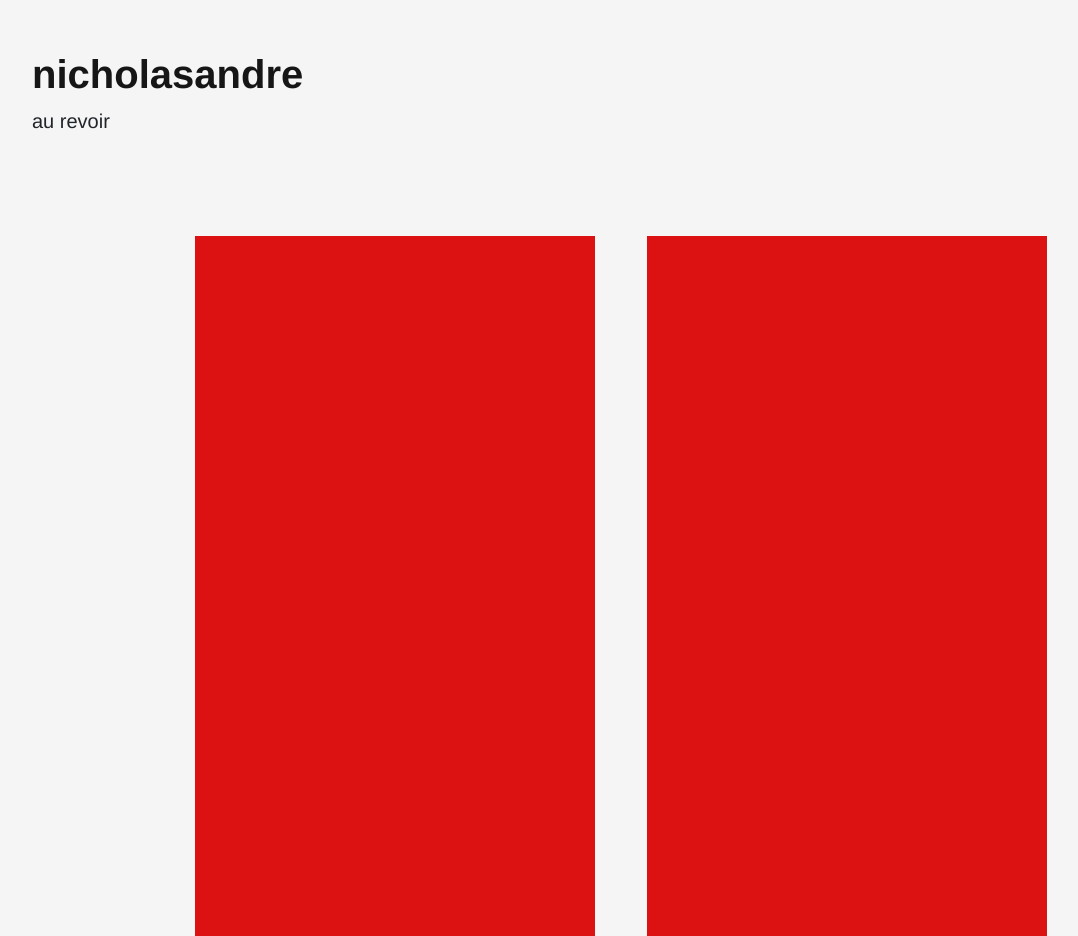
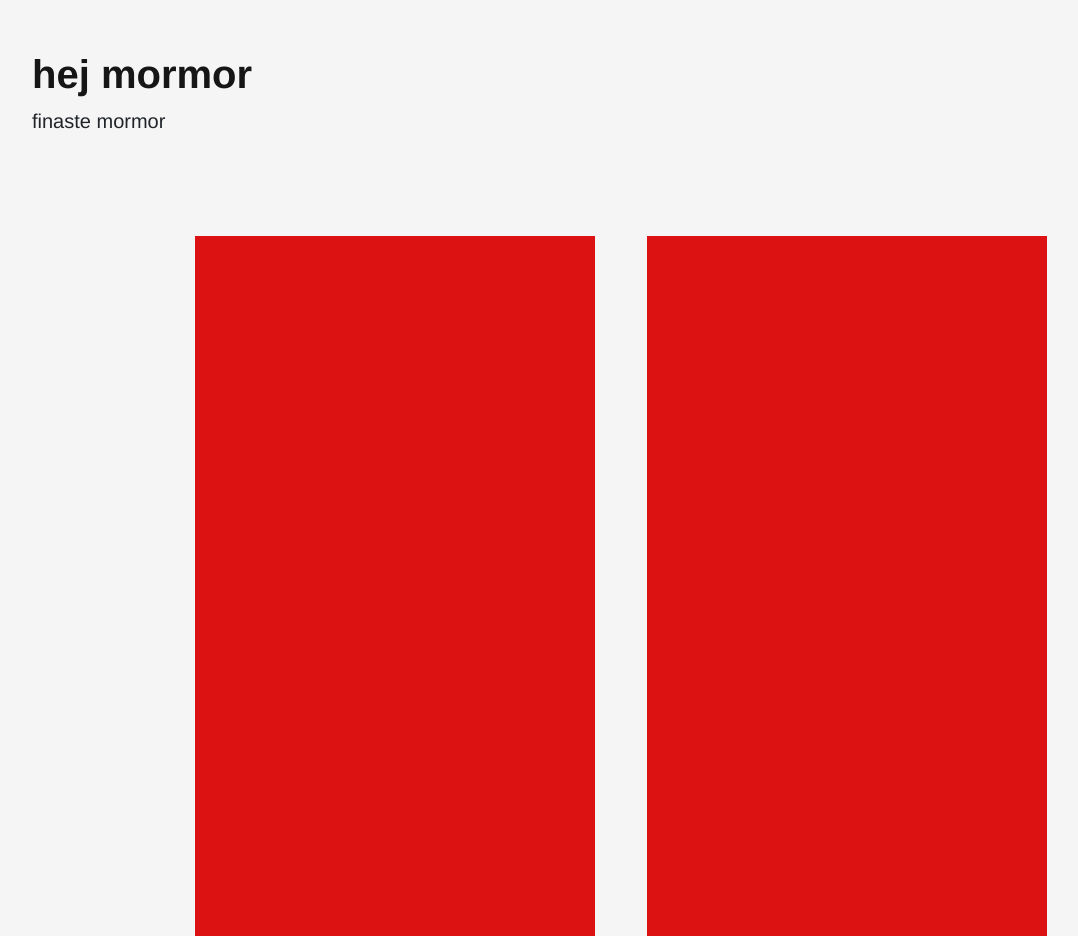
Before and after one commit to nicholas-md/andre-website, a plain HTML site: page index.html in a window 1280 px wide. Shown: the whole page, without its empty margins (83-1161 px from the left). Drawn offline with nearby package versions, Linux system fonts and the light colour scheme.

Commit message:
Update index.html

```diff
--- a/index.html
+++ b/index.html
@@ -44,8 +44,8 @@
     <title>Nicholas André Studios</title>
   </head>
   <body>
-    <h1>nicholasandre</h1>
-    <p1>au revoir</p1>
+    <h1>hej mormor</h1>
+    <p1>finaste mormor</p1>
     <div class="square"></div>
     <div class="square2"></div>
     <div class="square3"></div>
```
